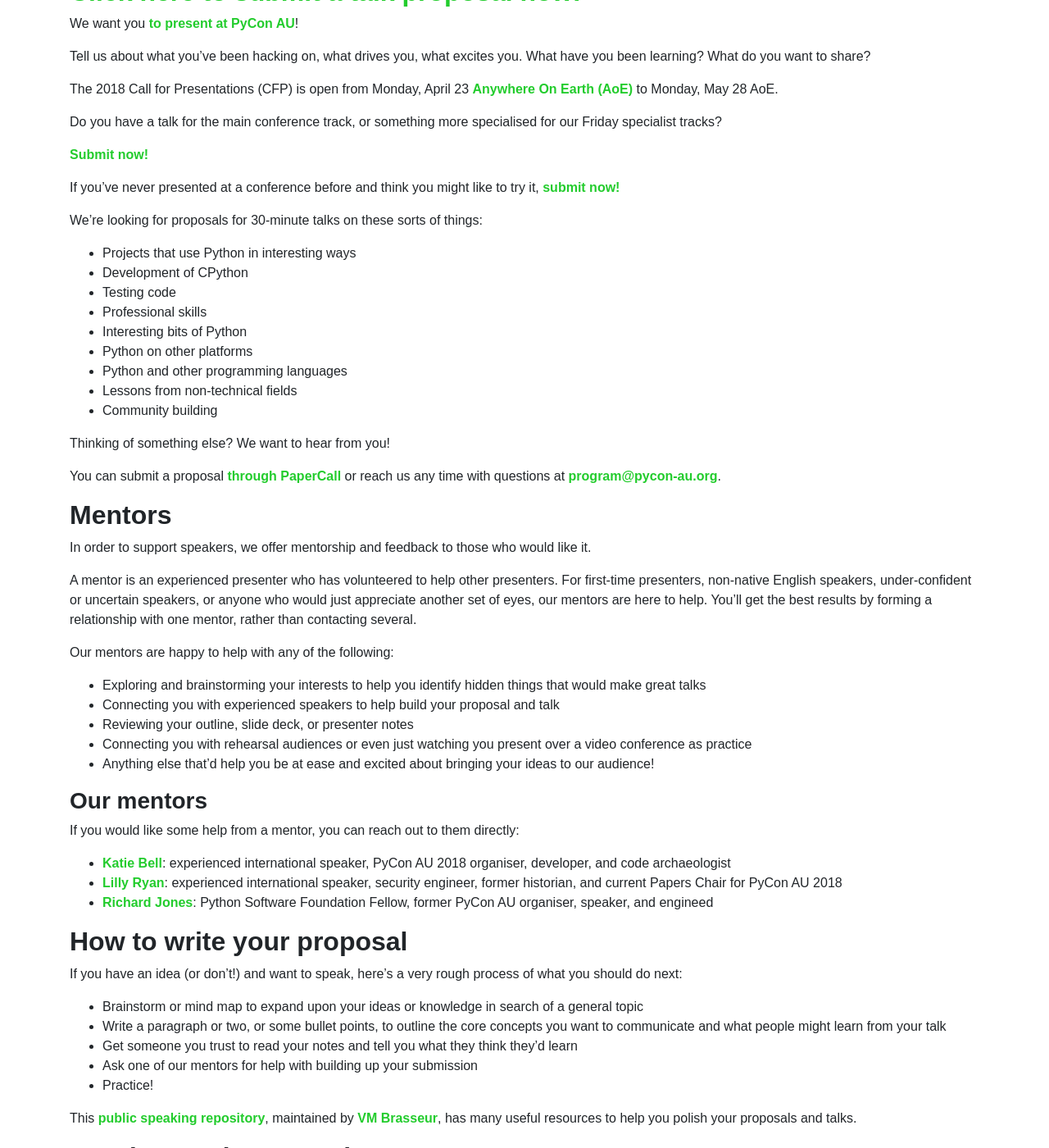
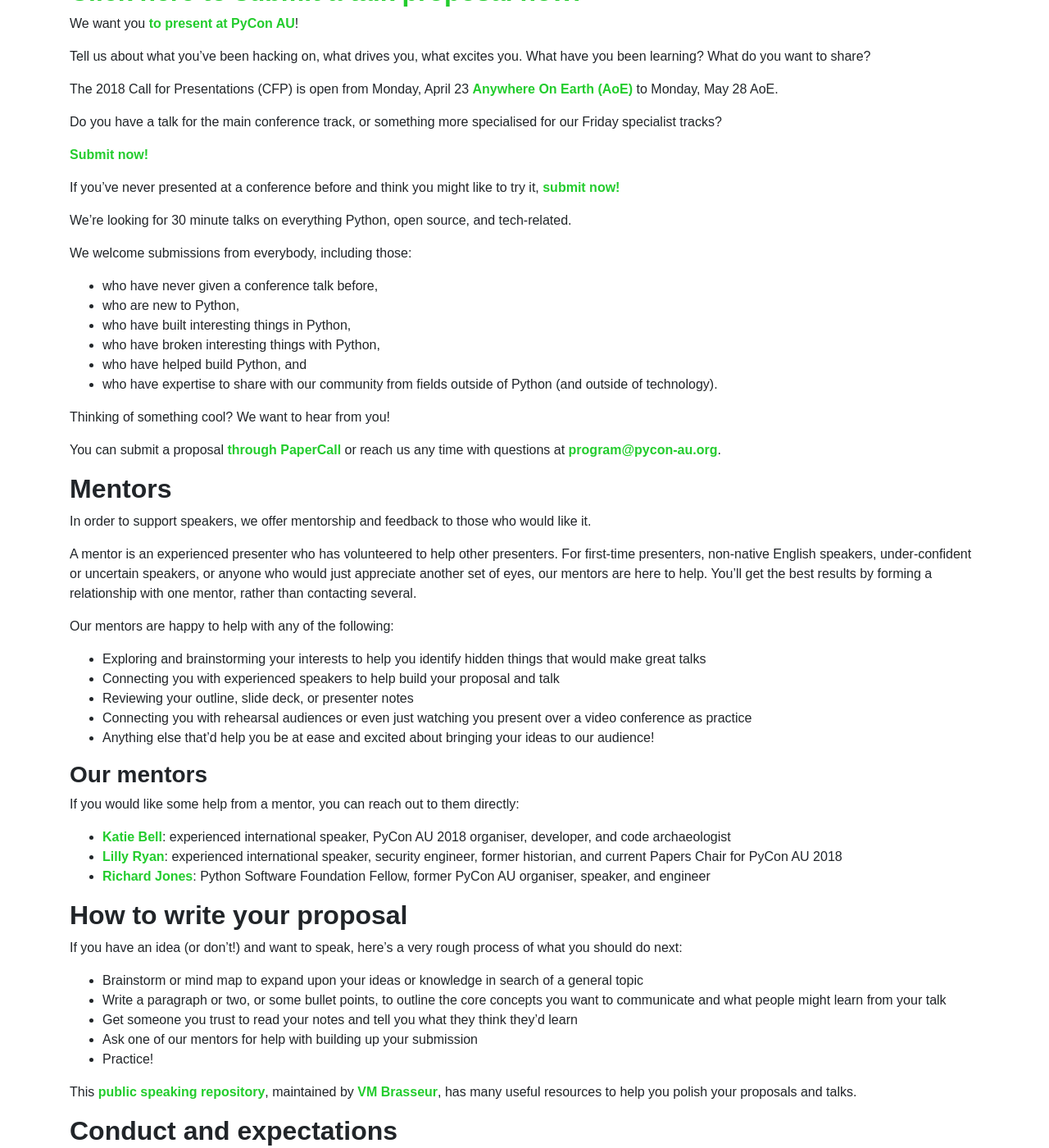
Before and after one commit to pyconau/2018.pycon-au.org, a Jekyll site: the page built from speak.md, in a window 1280 px wide and 1400 px high, scrolled down 471 px. Shown: the whole window at 82% size. Built offline with Jekyll 4.4.1, drawn with Linux system fonts in a browser that asks for light colours; some web fonts are replaced; some of the changed text lies outside the part shown.

Commit message:
Small typo fix, suggestions for speakers
Fixing typos, adding some better suggestions for who we would like to talk

```diff
--- a/speak.md
+++ b/speak.md
@@ -19,19 +19,18 @@
 
 If you've never presented at a conference before and think you might like to try it, [submit now!](https://www.papercall.io/pyconau2018)
 
-We're looking for proposals for 30-minute talks on these sorts of things:
+We're looking for 30 minute talks on everything Python, open source, and tech-related.
 
- * Projects that use Python in interesting ways
- * Development of CPython
- * Testing code
- * Professional skills
- * Interesting bits of Python
- * Python on other platforms
- * Python and other programming languages
- * Lessons from non-technical fields
- * Community building
+We welcome submissions from everybody, including those:
 
-Thinking of something else? We want to hear from you!
+* who have never given a conference talk before,
+* who are new to Python,
+* who have built interesting things in Python,
+* who have broken interesting things with Python,
+* who have helped build Python, and
+* who have expertise to share with our community from fields outside of Python (and outside of technology).
+
+Thinking of something cool? We want to hear from you!
 
 You can submit a proposal [through PaperCall](https://www.papercall.io/pyconau2018) or reach us any time with questions at **<mailto:program@pycon-au.org>**.
 
@@ -55,7 +54,7 @@
 
 * [Katie Bell](): experienced international speaker, PyCon AU 2018 organiser, developer, and code archaeologist
 * [Lilly Ryan](<mailto:mentoring@attacus.net>): experienced international speaker, security engineer, former historian, and current Papers Chair for PyCon AU 2018
-* [Richard Jones](): Python Software Foundation Fellow, former PyCon AU organiser, speaker, and engineed
+* [Richard Jones](): Python Software Foundation Fellow, former PyCon AU organiser, speaker, and engineer
 
 ## How to write your proposal
 
@@ -79,6 +78,10 @@
 
 Please avoid including identifying information like your name or your pronouns (he/she/they) anywhere in your proposal so that our reviewers can assess your talk by itself.
 
+## Benefits
+
+Proposals which are accepted will receive one free ticket to PyCon Australia 2018. You are welcome to propose a talk with more than one speaker, but please be aware that if it is accepted, only one complimentary ticket will be allocated.
+
 ## Financial support
 
 PyCon Australia has a budget for providing financial assistance to those who may need it. Speakers are very welcome to apply, but please note that financial assistance for speakers is not guaranteed.
```
